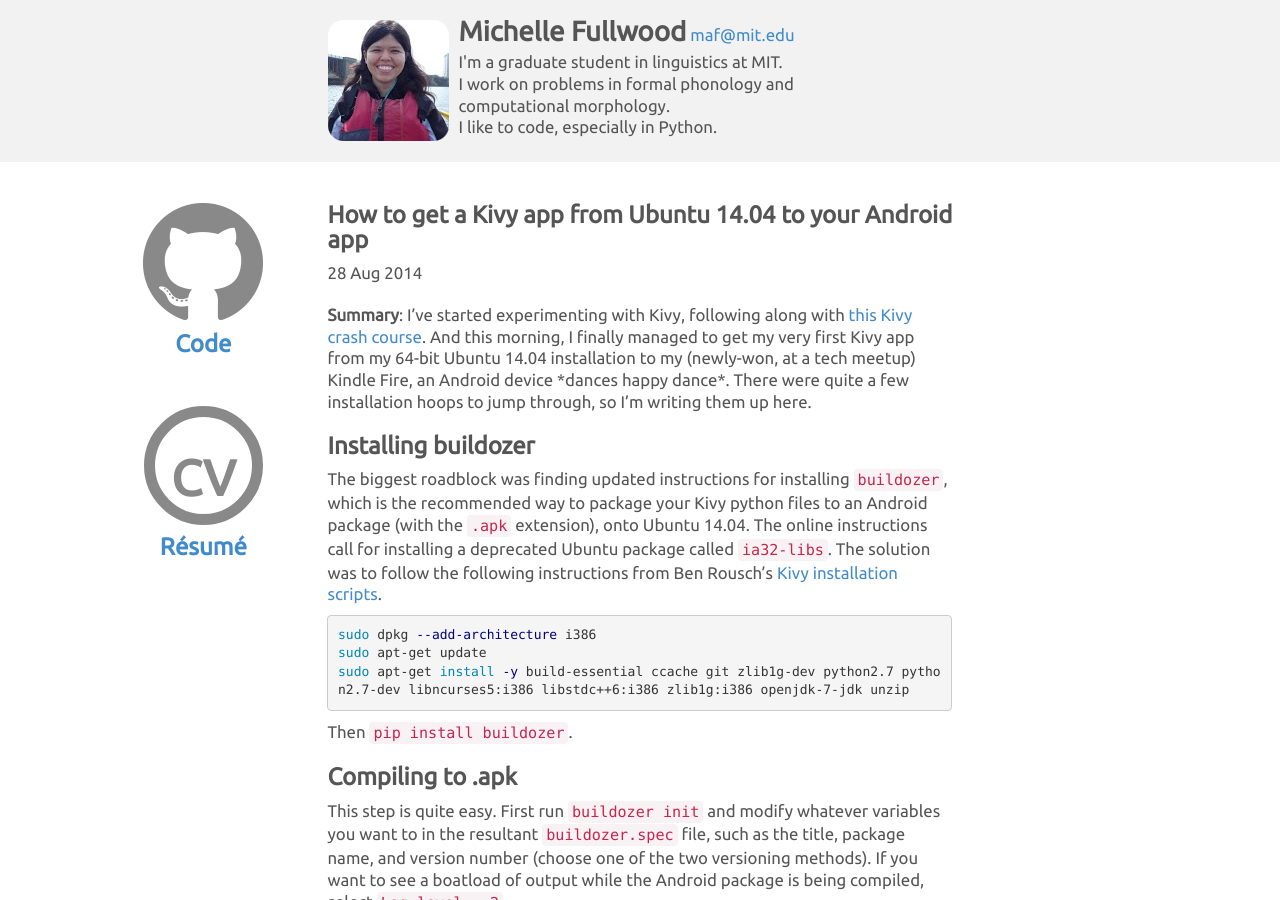
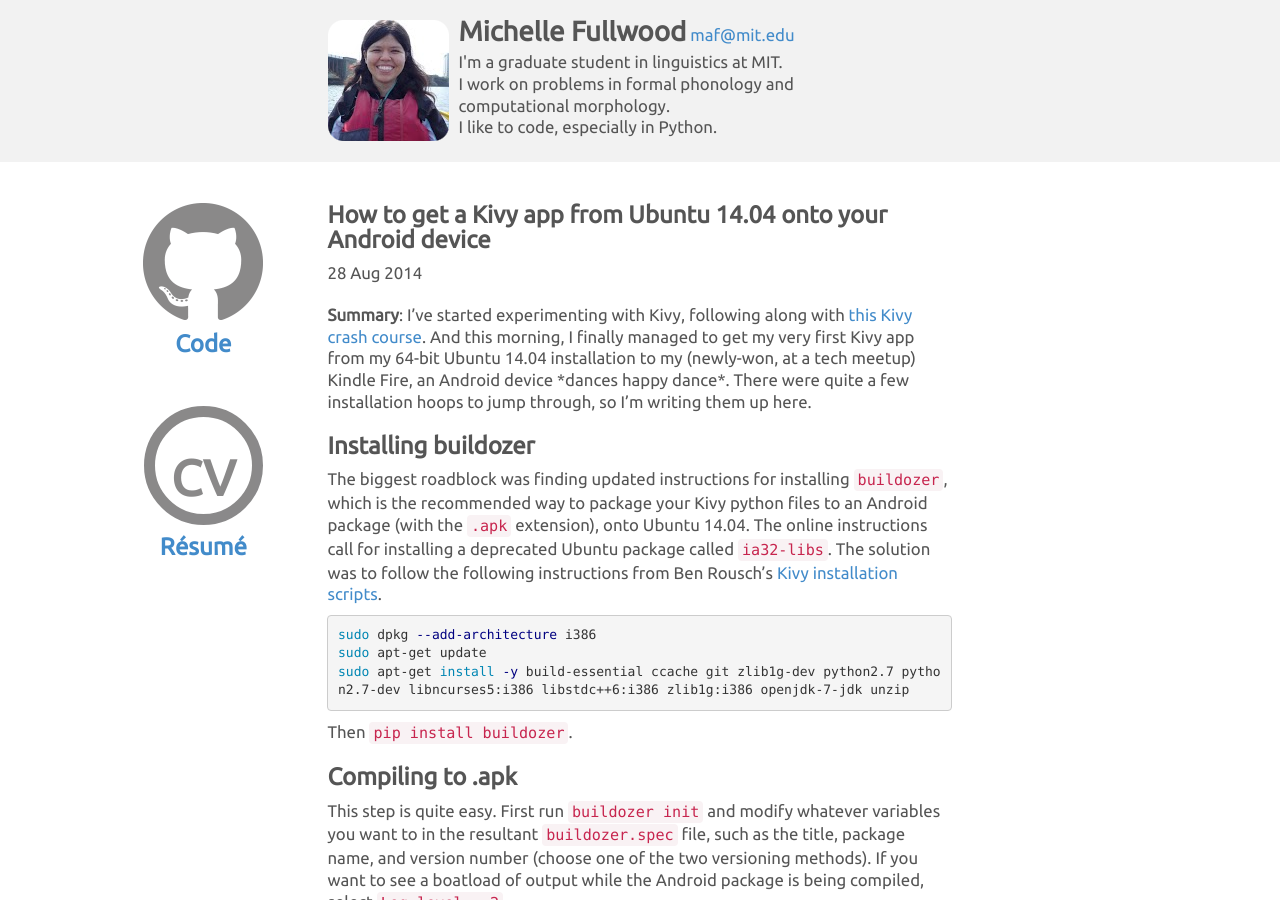
Before and after one commit to michelleful/code-blog, a Jekyll site: the page built from _posts/2014-08-28-kivy-and-ubuntu.markdown, in a window 1280 px wide and 900 px high. Built offline with Jekyll 4.4.1, drawn with Linux system fonts in a browser that asks for light colours; Markdown is read by kramdown in place of the engine named in the settings.

Commit message:
Typo in the title, groan

```diff
--- a/_posts/2014-08-28-kivy-and-ubuntu.markdown
+++ b/_posts/2014-08-28-kivy-and-ubuntu.markdown
@@ -1,6 +1,6 @@
 ---
 layout: post
-title:  How to get a Kivy app from Ubuntu 14.04 to your Android app
+title:  How to get a Kivy app from Ubuntu 14.04 onto your Android device
 tags:
 - howto
 - kivy
```
